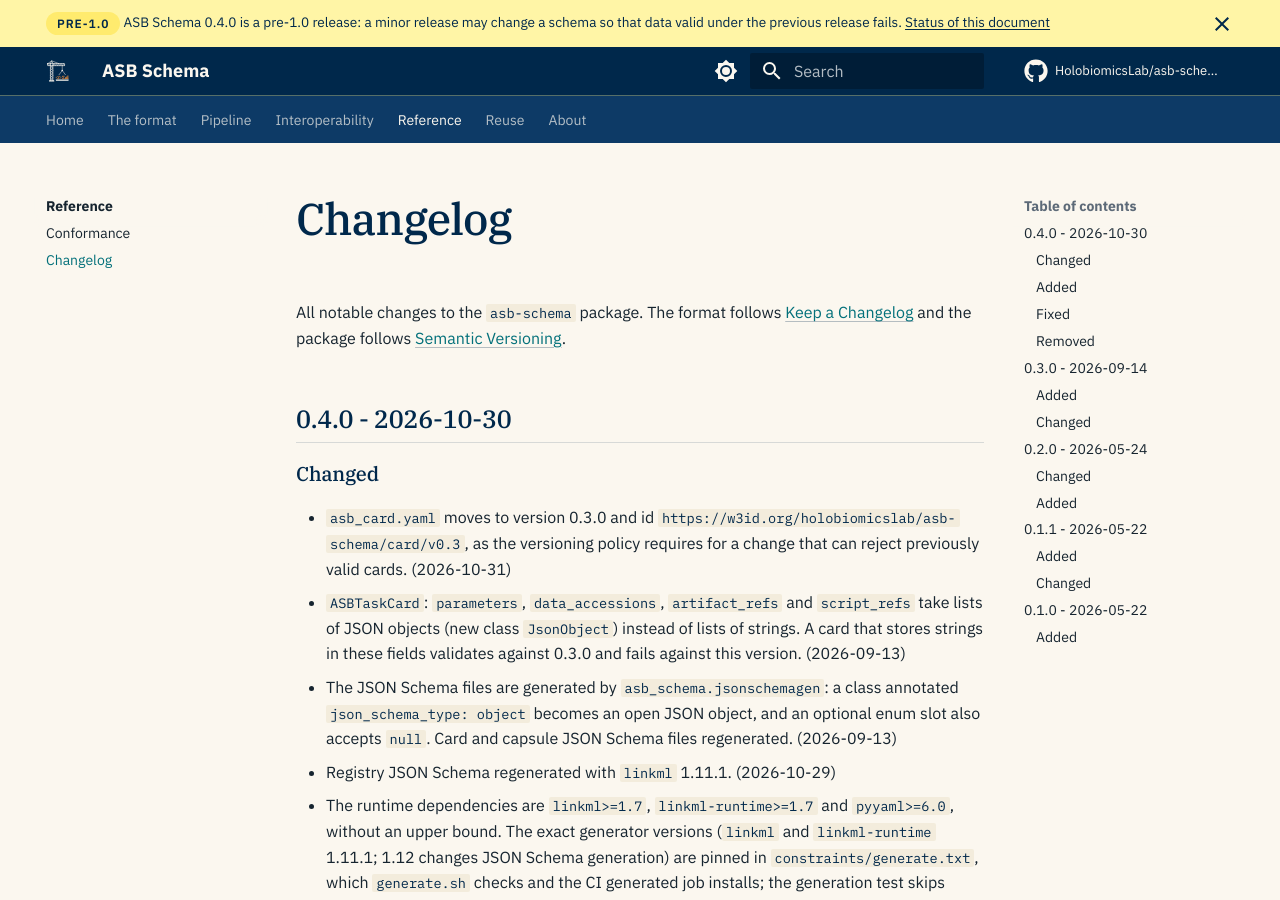
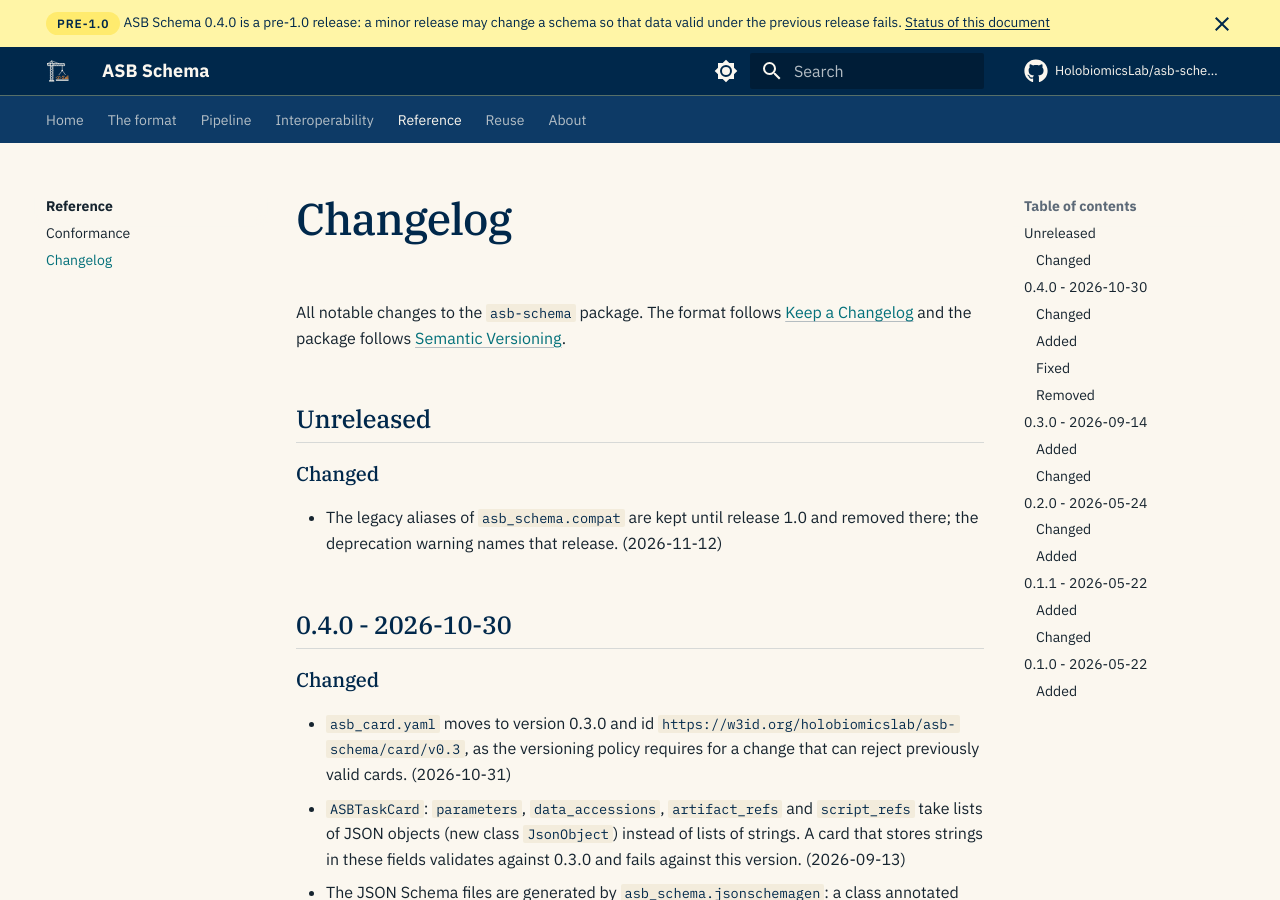
Before and after one commit to HolobiomicsLab/asb-schema, an MkDocs documentation site: the page built from docs/changelog.md, in a window 1280 px wide and 900 px high. Built offline with MkDocs 1.6.1 and Material for MkDocs 9.7.7, drawn with Linux system fonts in a browser that asks for light colours; comment, search, counter and statistics services are not loaded.

Commit message:
docs(compat): keep the legacy aliases until release 1.0
Co-Authored-By: Claude Fable 5.2 <noreply@anthropic.com>

```diff
--- a/CHANGELOG.md
+++ b/CHANGELOG.md
@@ -4,6 +4,13 @@
 All notable changes to the `asb-schema` package. The format follows
 [Keep a Changelog](https://keepachangelog.com/en/1.1.0/) and the package
 follows [Semantic Versioning](https://semver.org/).
+
+## Unreleased
+
+### Changed
+
+- The legacy aliases of `asb_schema.compat` are kept until release 1.0 and
+  removed there; the deprecation warning names that release. (2026-11-12)
 
 ## 0.4.0 - 2026-10-30
 
```
Also changed, not shown: docs/about/index.md (+0 -1 lines), docs/reference/conformance.md (+2 -2 lines), 1 other file.
